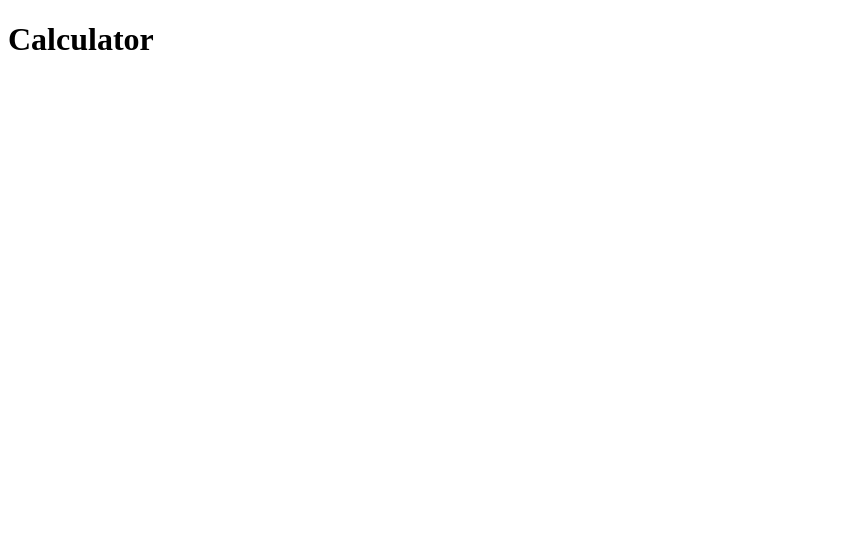
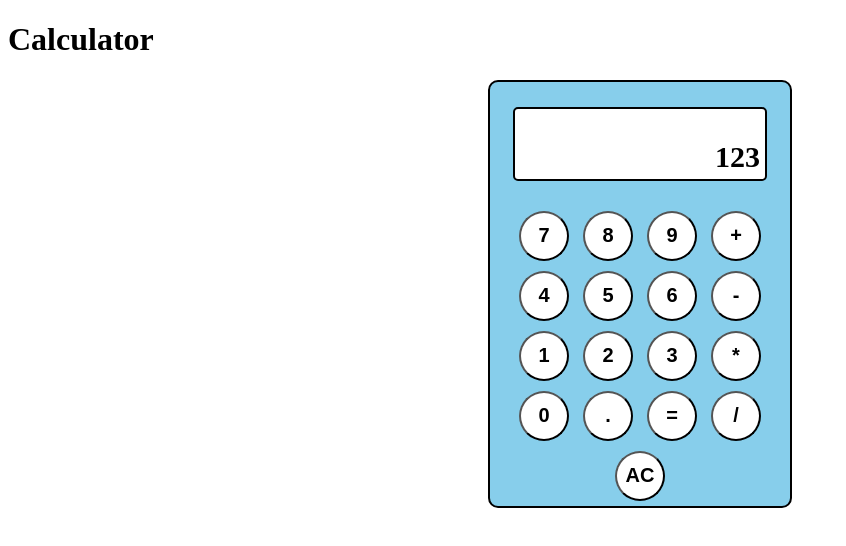
Before and after one commit to shraja7/ToP-Calculator, a plain HTML site: page index.html in a window 1280 px wide. Shown: the whole page, without its empty margins (0-846 px from the left). Drawn offline with Linux system fonts and the light colour scheme.

Commit message:
set up front end of calculator and styles

```diff
--- a/index.html
+++ b/index.html
@@ -4,12 +4,46 @@
     <meta charset="UTF-8">
     <meta http-equiv="X-UA-Compatible" content="IE=edge">
     <meta name="viewport" content="width=device-width, initial-scale=1.0">
+    <link rel="stylesheet" href="style.css">
     <title>Calculator</title>
 </head>
 <body>
     <div>
         <h1>Calculator</h1>
     </div>
+    <div class="calc">
+        <div class="display">
+            <span id="result">123</span>
+        </div>
+        <div>
+            <button class="btn">7</button>
+            <button class="btn">8</button>
+            <button class="btn">9</button>
+            <button class="btn">+</button>
+        </div>
+        <div>
+            <button class="btn">4</button>
+            <button class="btn">5</button>
+            <button class="btn">6</button>
+            <button class="btn">-</button>
+    </div>
+    <div>
+        <button class="btn">1</button>
+        <button class="btn">2</button>
+        <button class="btn">3</button>
+        <button class="btn">*</button>
+    </div>
+    <div>
+        <button class="btn">0</button>
+        <button class="btn">.</button>
+        <button class="btn">=</button>
+        <button class="btn">/</button>
+    </div>
+    <div>
+        <button class="btn">AC</button>
 
+    </div>
+    </div>
+    <script src="script.js"></script>
 </body>
 </html>
--- a/style.css
+++ b/style.css
@@ -0,0 +1,56 @@
+.calc{
+    display: flex;
+    flex-direction: column;
+    justify-content: center;
+    align-items: center;
+    background-color: skyblue;
+    width: 300px;
+    margin: auto;
+    border-radius: 10px;
+    border: 2px solid black;
+
+}
+
+.btn{
+    width: 50px;
+    height: 50px;
+    border-radius: 50%;
+    background-color: white;
+    color: black;
+    font-size: 20px;
+    font-weight: bold;
+
+    margin: 5px;
+}
+
+
+
+.display{
+    background-color: white;
+    color: black;
+    width: 250px;
+    height: 70px;
+    text-align: right;
+    font-size: 30px;
+    font-weight: bold;
+    border: 2px solid black;
+    margin: 25px;
+    ;
+    border-radius: 5px;
+    position: relative;
+
+
+
+}
+
+.display #result{
+    position: absolute;
+
+    right: 0;
+    bottom: 0;
+    margin-right: 5px;
+    margin-bottom: 5px;
+
+
+
+}
```
